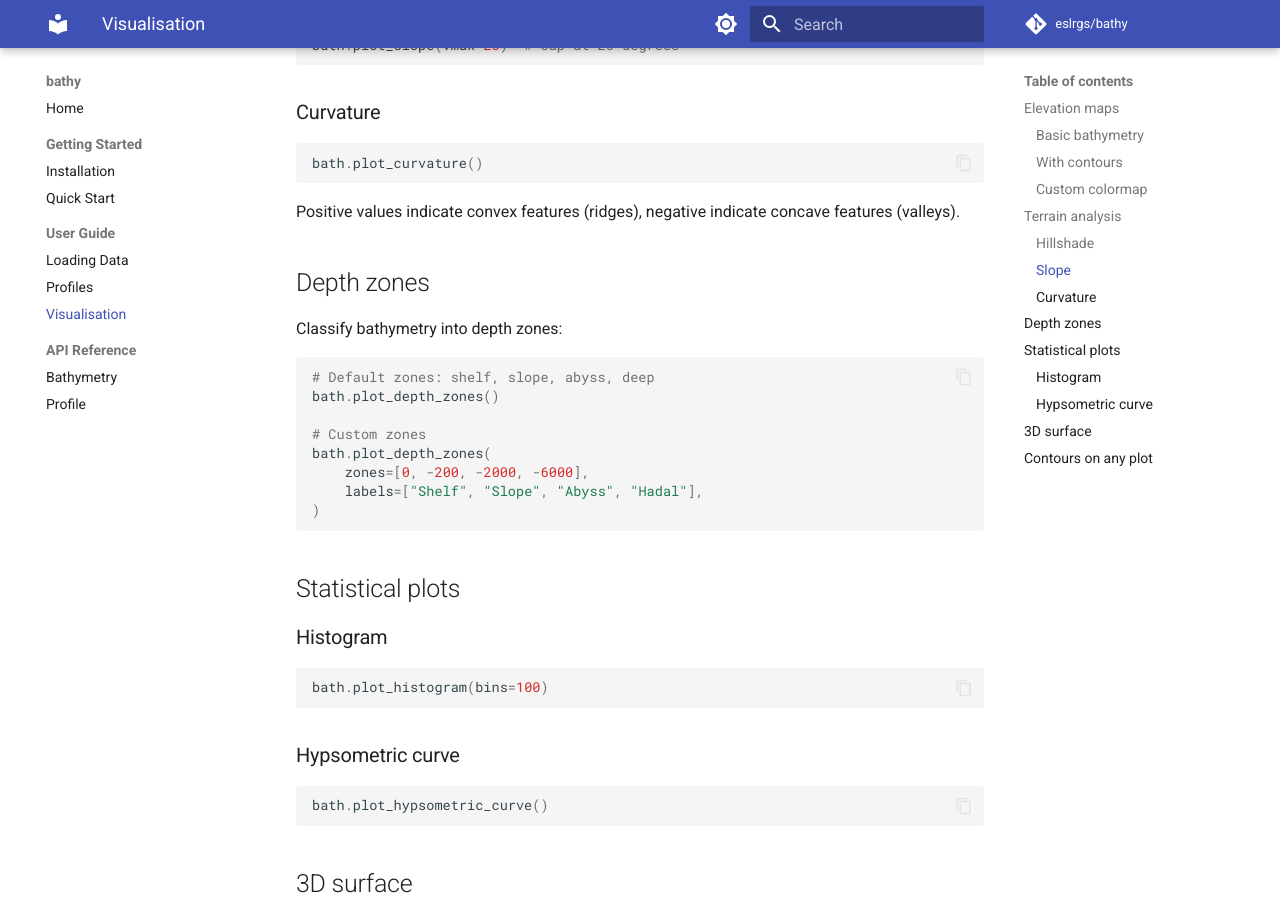
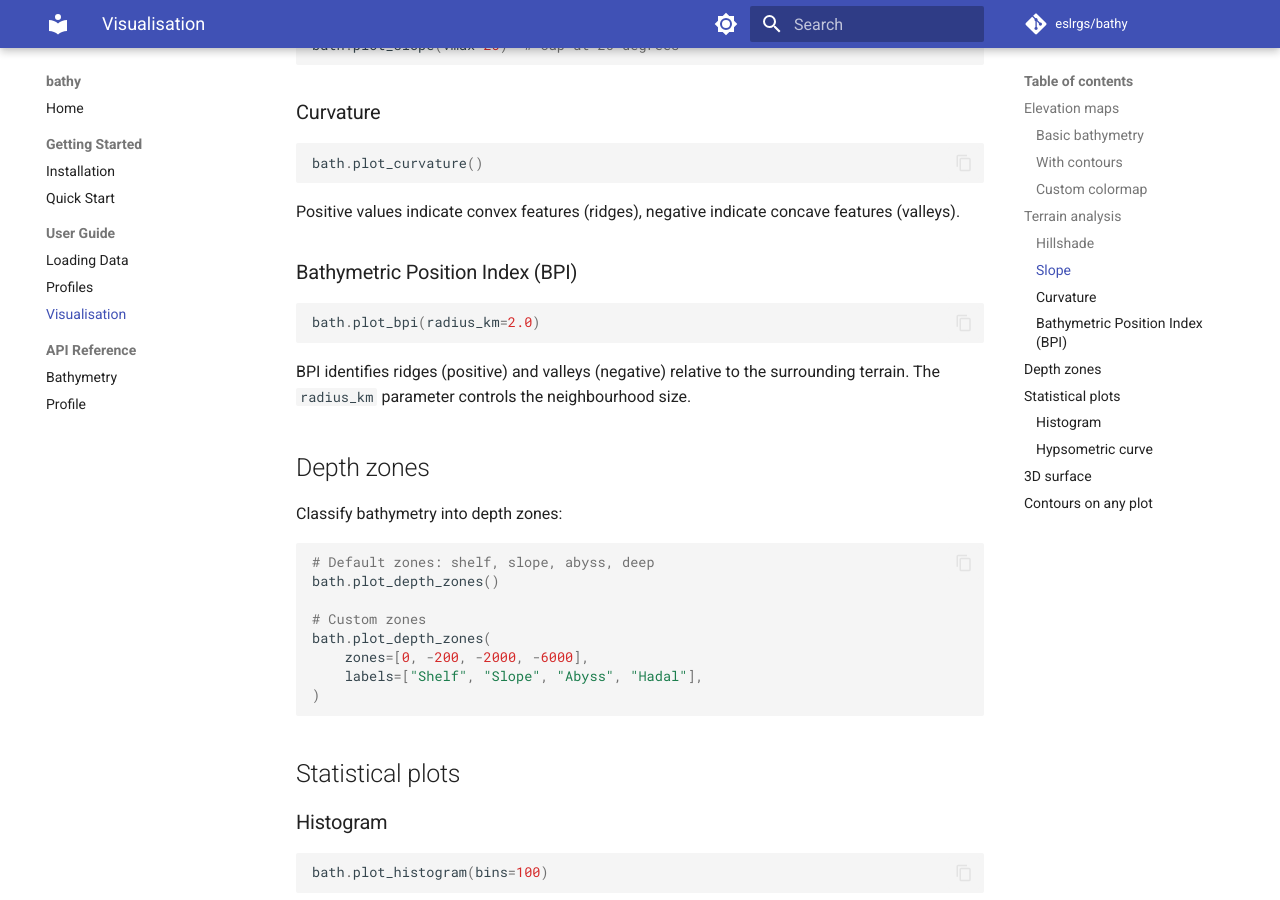
Before and after one commit to eslrgs/bathy, an MkDocs documentation site: the page built from docs/guide/visualisation.md, in a window 1280 px wide and 900 px high, scrolled down 1023 px. Built offline with MkDocs 1.6.1 and Material for MkDocs 9.7.7, drawn with Linux system fonts in a browser that asks for light colours; comment, search, counter and statistics services are not loaded.

Commit message:
update docs

````diff
--- a/docs/api/bathymetry.md
+++ b/docs/api/bathymetry.md
@@ -12,6 +12,7 @@
         - coverage
         - slope
         - curvature
+        - bpi
         - hypsometric_index
         - hypsometric_curve
         - profile
@@ -19,6 +20,7 @@
         - plot_hillshade
         - plot_slope
         - plot_curvature
+        - plot_bpi
         - plot_histogram
         - plot_depth_zones
         - plot_hypsometric_curve
--- a/docs/guide/visualisation.md
+++ b/docs/guide/visualisation.md
@@ -53,6 +53,14 @@ bath.plot_curvature()
 
 Positive values indicate convex features (ridges), negative indicate concave features (valleys).
 
+### Bathymetric Position Index (BPI)
+
+```python
+bath.plot_bpi(radius_km=2.0)
+```
+
+BPI identifies ridges (positive) and valleys (negative) relative to the surrounding terrain. The `radius_km` parameter controls the neighbourhood size.
+
 ## Depth zones
 
 Classify bathymetry into depth zones:
````
